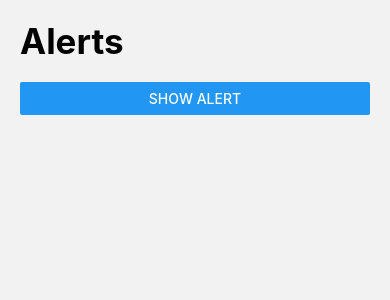
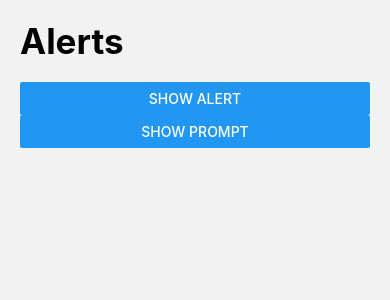
Before and after one commit to FranCarn/RNComponents, a React Native app: screen /AlertScreen in a window 390 px wide. Shown: the top 300 px of the page. Built offline with nearby package versions, Linux system fonts and the light colour scheme.

Commit message:
prompt ready in ios

```diff
--- a/src/screens/AlertScreen.tsx
+++ b/src/screens/AlertScreen.tsx
@@ -19,10 +19,16 @@ export const AlertScreen = () => {
       {cancelable: true, onDismiss: () => console.log('dismissed')},
     );
   };
+  const showPrompt = () => {
+    Alert.prompt('You sure?', 'This action cant revert', (value: string) =>
+      console.log('info: ', value),
+    );
+  };
   return (
     <View style={styles.globalMargin}>
       <HeaderTitle title="Alerts" />
       <Button title="Show Alert" onPress={showAlert} />
+      <Button title="Show Prompt" onPress={showPrompt} />
     </View>
   );
 };
```
